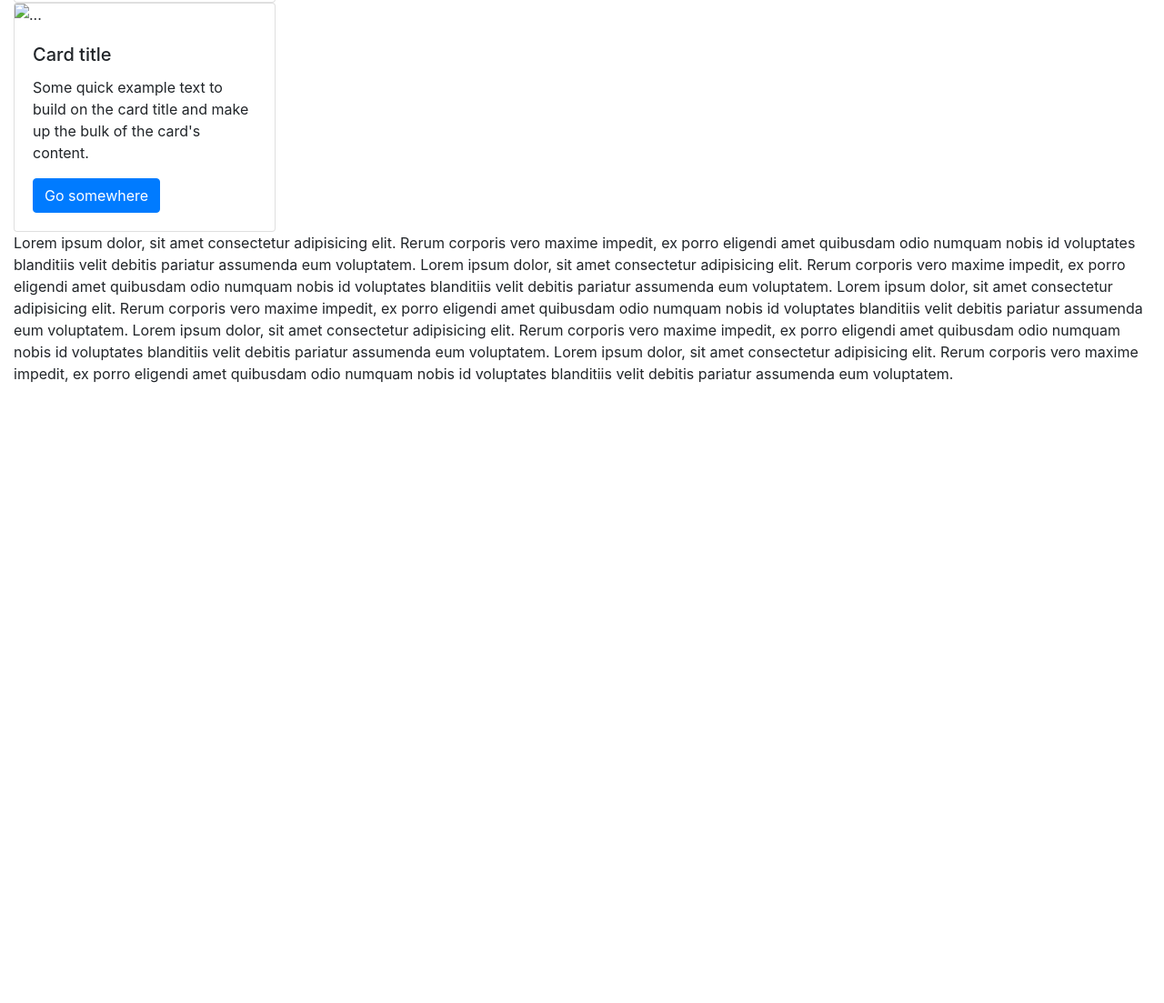
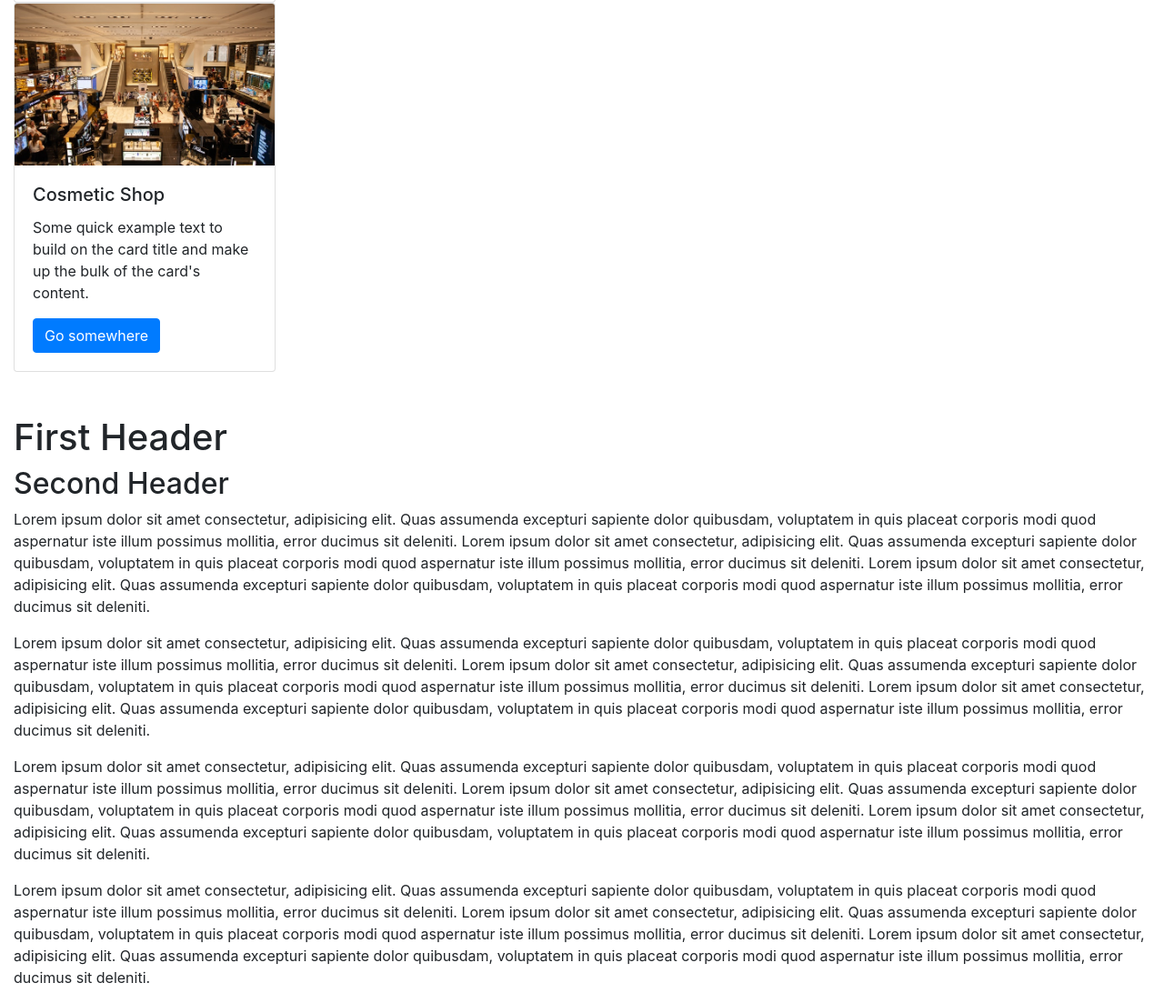
Before and after one commit to jbthecoder5/SMC_WD3_Fall19, a plain HTML site: page week4/assignment/index.html in a window 1280 px wide. Shown: the part 1689-2792 px from the top of the page at 91% size. Before the commit the page ends 2128 px from the top, so only its background shows below. Drawn offline with nearby package versions, Linux system fonts and the light colour scheme.

Commit message:
forgot to add the fourth img for the 4th card, it is now added. made a few html changes

```diff
--- a/week4/assignment/index.html
+++ b/week4/assignment/index.html
@@ -118,9 +118,13 @@
         </div>
         <div class="col-sm-3 col-md-6 col-lg-12">
           <div class="card" style="width: 18rem;">
-            <img src="..." class="card-img-top" alt="..." />
+            <img
+              src="card_imgs/architecture-building-business-2954405.jpg"
+              class="card-img-top"
+              alt="..."
+            />
             <div class="card-body">
-              <h5 class="card-title">Card title</h5>
+              <h5 class="card-title">Cosmetic Shop</h5>
               <p class="card-text">
                 Some quick example text to build on the card title and make up
                 the bulk of the card's content.
@@ -130,28 +134,65 @@
           </div>
         </div>
       </div>
+      <br /><br />
       <!-- end card section-->
       <!-- article content section-->
       <div class="row">
         <div class="col-sm-12 col-md-12 col-lg-12">
+          <h1>First Header</h1>
+
+          <h2>Second Header</h2>
           <p>
-            Lorem ipsum dolor, sit amet consectetur adipisicing elit. Rerum
-            corporis vero maxime impedit, ex porro eligendi amet quibusdam odio
-            numquam nobis id voluptates blanditiis velit debitis pariatur
-            assumenda eum voluptatem. Lorem ipsum dolor, sit amet consectetur
-            adipisicing elit. Rerum corporis vero maxime impedit, ex porro
-            eligendi amet quibusdam odio numquam nobis id voluptates blanditiis
-            velit debitis pariatur assumenda eum voluptatem. Lorem ipsum dolor,
-            sit amet consectetur adipisicing elit. Rerum corporis vero maxime
-            impedit, ex porro eligendi amet quibusdam odio numquam nobis id
-            voluptates blanditiis velit debitis pariatur assumenda eum
-            voluptatem. Lorem ipsum dolor, sit amet consectetur adipisicing
-            elit. Rerum corporis vero maxime impedit, ex porro eligendi amet
-            quibusdam odio numquam nobis id voluptates blanditiis velit debitis
-            pariatur assumenda eum voluptatem. Lorem ipsum dolor, sit amet
-            consectetur adipisicing elit. Rerum corporis vero maxime impedit, ex
-            porro eligendi amet quibusdam odio numquam nobis id voluptates
-            blanditiis velit debitis pariatur assumenda eum voluptatem.
+            Lorem ipsum dolor sit amet consectetur, adipisicing elit. Quas
+            assumenda excepturi sapiente dolor quibusdam, voluptatem in quis
+            placeat corporis modi quod aspernatur iste illum possimus mollitia,
+            error ducimus sit deleniti. Lorem ipsum dolor sit amet consectetur,
+            adipisicing elit. Quas assumenda excepturi sapiente dolor quibusdam,
+            voluptatem in quis placeat corporis modi quod aspernatur iste illum
+            possimus mollitia, error ducimus sit deleniti. Lorem ipsum dolor sit
+            amet consectetur, adipisicing elit. Quas assumenda excepturi
+            sapiente dolor quibusdam, voluptatem in quis placeat corporis modi
+            quod aspernatur iste illum possimus mollitia, error ducimus sit
+            deleniti.
+          </p>
+          <p>
+            Lorem ipsum dolor sit amet consectetur, adipisicing elit. Quas
+            assumenda excepturi sapiente dolor quibusdam, voluptatem in quis
+            placeat corporis modi quod aspernatur iste illum possimus mollitia,
+            error ducimus sit deleniti. Lorem ipsum dolor sit amet consectetur,
+            adipisicing elit. Quas assumenda excepturi sapiente dolor quibusdam,
+            voluptatem in quis placeat corporis modi quod aspernatur iste illum
+            possimus mollitia, error ducimus sit deleniti. Lorem ipsum dolor sit
+            amet consectetur, adipisicing elit. Quas assumenda excepturi
+            sapiente dolor quibusdam, voluptatem in quis placeat corporis modi
+            quod aspernatur iste illum possimus mollitia, error ducimus sit
+            deleniti.
+          </p>
+          <p>
+            Lorem ipsum dolor sit amet consectetur, adipisicing elit. Quas
+            assumenda excepturi sapiente dolor quibusdam, voluptatem in quis
+            placeat corporis modi quod aspernatur iste illum possimus mollitia,
+            error ducimus sit deleniti. Lorem ipsum dolor sit amet consectetur,
+            adipisicing elit. Quas assumenda excepturi sapiente dolor quibusdam,
+            voluptatem in quis placeat corporis modi quod aspernatur iste illum
+            possimus mollitia, error ducimus sit deleniti. Lorem ipsum dolor sit
+            amet consectetur, adipisicing elit. Quas assumenda excepturi
+            sapiente dolor quibusdam, voluptatem in quis placeat corporis modi
+            quod aspernatur iste illum possimus mollitia, error ducimus sit
+            deleniti.
+          </p>
+          <p>
+            Lorem ipsum dolor sit amet consectetur, adipisicing elit. Quas
+            assumenda excepturi sapiente dolor quibusdam, voluptatem in quis
+            placeat corporis modi quod aspernatur iste illum possimus mollitia,
+            error ducimus sit deleniti. Lorem ipsum dolor sit amet consectetur,
+            adipisicing elit. Quas assumenda excepturi sapiente dolor quibusdam,
+            voluptatem in quis placeat corporis modi quod aspernatur iste illum
+            possimus mollitia, error ducimus sit deleniti. Lorem ipsum dolor sit
+            amet consectetur, adipisicing elit. Quas assumenda excepturi
+            sapiente dolor quibusdam, voluptatem in quis placeat corporis modi
+            quod aspernatur iste illum possimus mollitia, error ducimus sit
+            deleniti.
           </p>
         </div>
       </div>
```
Also changed, not shown: week4/assignment/card_imgs/architecture-building-business-2954405.jpg (added), 3 other files.
